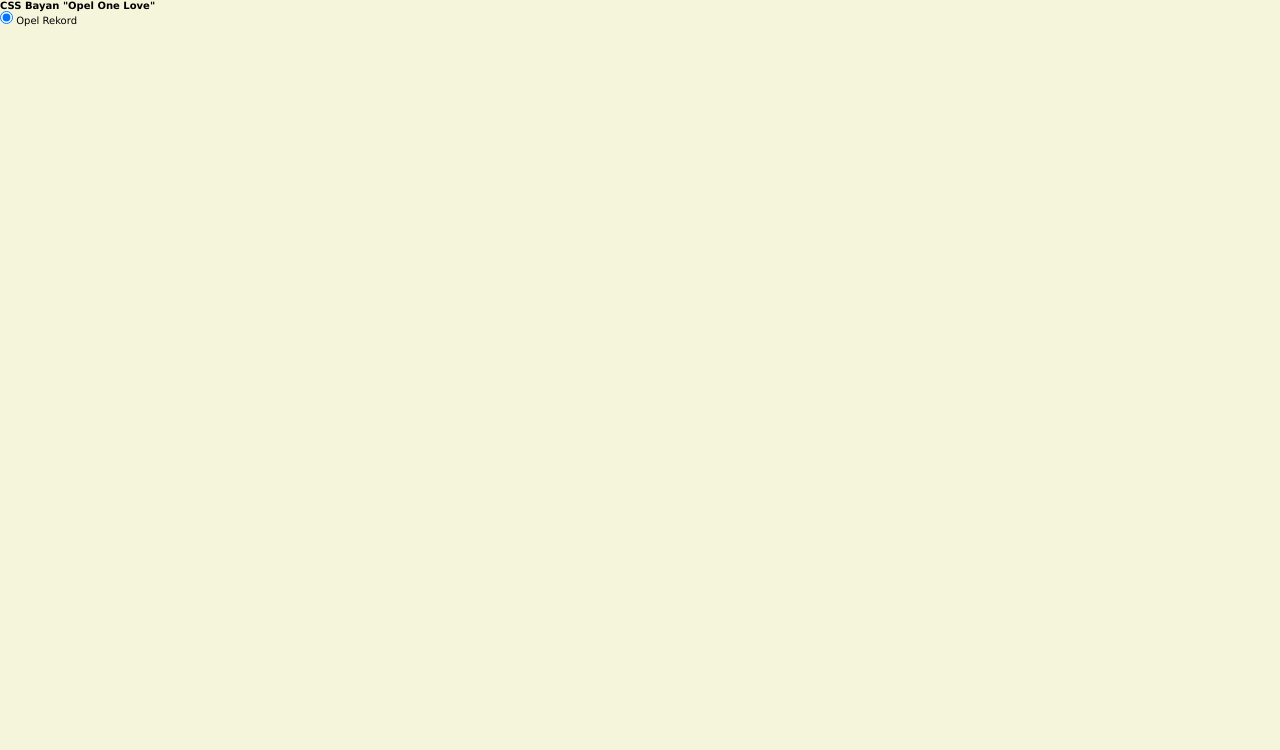
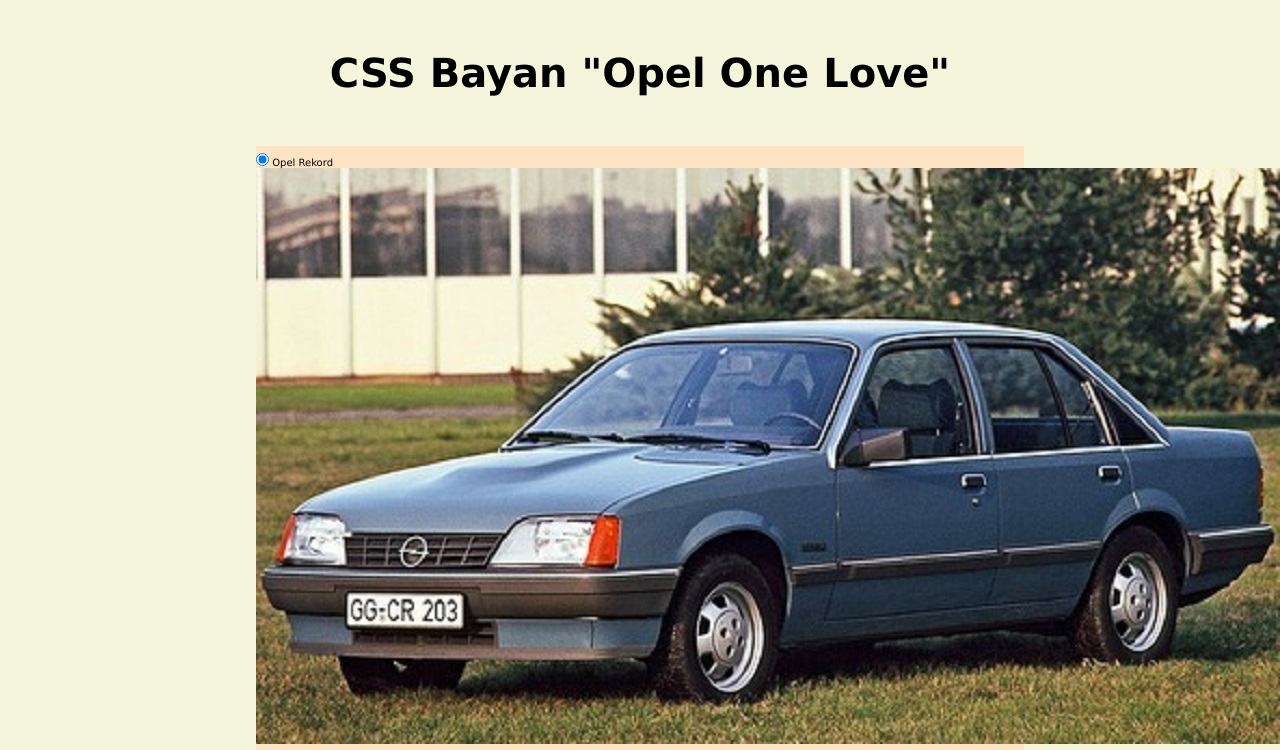
Before and after one commit to UaRekord/CSS-Bayan, a plain HTML site: page index.html in a window 1280 px wide. Shown: the top 750 px of the page. Drawn offline with Linux system fonts and the light colour scheme.

Commit message:
feat: added base CSS (12/03/23 10:49)

```diff
--- a/style.css
+++ b/style.css
@@ -10,3 +10,40 @@ body {
   font-family: Verdana, Geneva, Tahoma, sans-serif;
   padding-bottom: 30px;
 }
+
+h1 {
+  font-size: 4rem;
+}
+
+svg {
+  display: inline-block;
+  width: 20px;
+  margin-right: 10px;
+  opacity: 0;
+}
+
+svg line {
+  stroke: black;
+  stroke-width: 20;
+}
+
+.container {
+  background: bisque;
+  width: 60%;
+  margin: 0 auto;
+}
+
+.header {
+  margin: 50px 0;
+  font-weight: bold;
+  text-align: center;
+}
+
+.element {
+  min-height: 50px;
+  cursor: pointer;
+}
+
+.container div > * {
+  cursor: inherit;
+}
```
